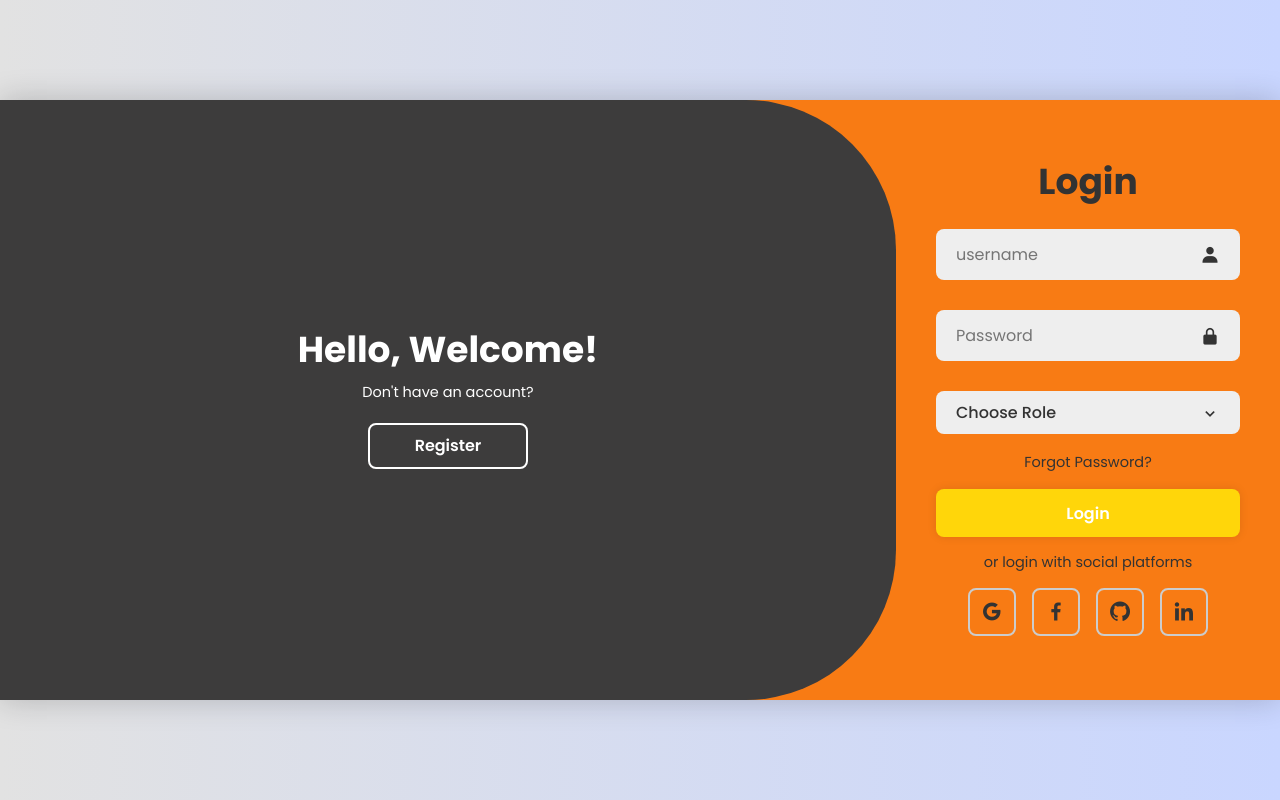
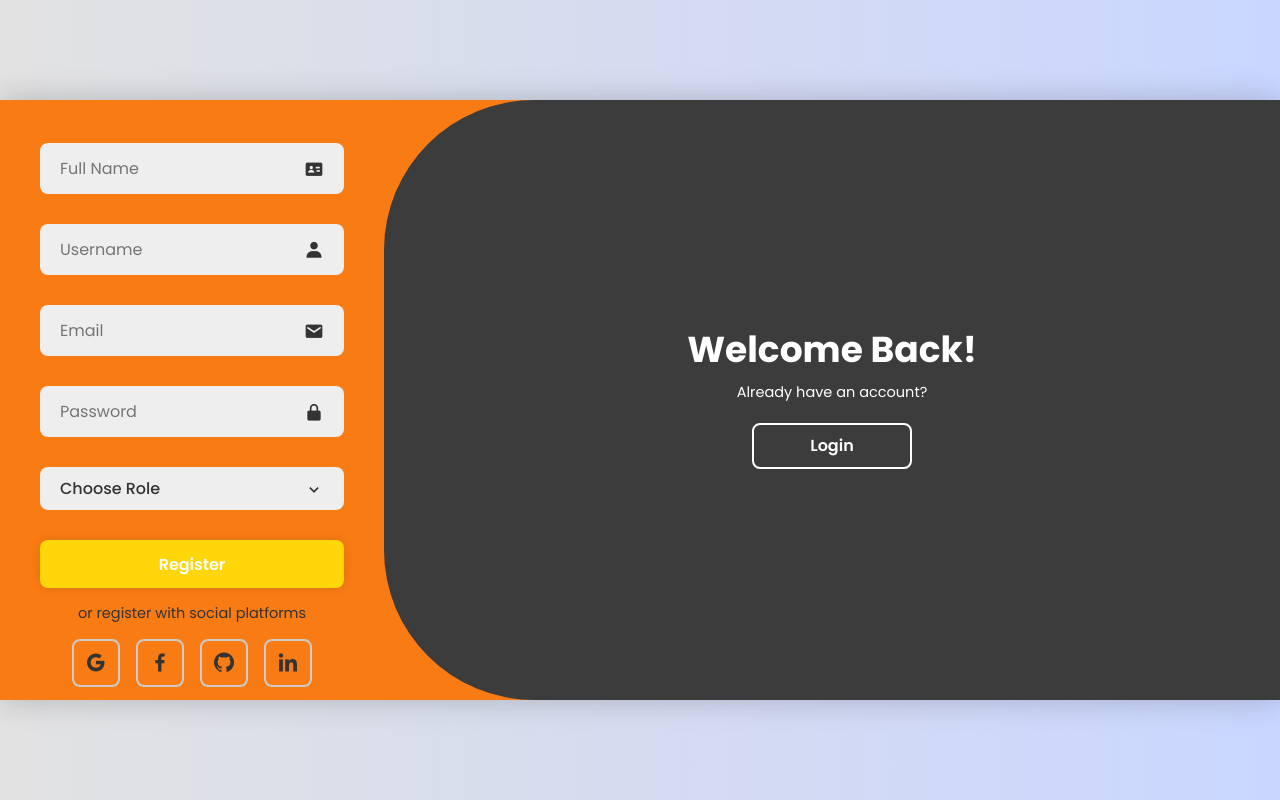
Before and after one commit to pratyushkhare03/Workwheels, a Django app: page /register/ in a window 1280 px wide. Run offline with Django 5.2, Linux system fonts and the light colour scheme.

Commit message:
Resolved register login conflict

```diff
--- a/authentication/views.py
+++ b/authentication/views.py
@@ -9,7 +9,9 @@ def index(request):
     return render(request, 'sitemaster.html')
 
 def register(request):
-     if request.method == "POST":
+      path = request.path
+      initial_form = 'login' if 'login' in path else 'register'
+      if request.method == "POST":
         username = request.POST['Usernm']
         email = request.POST['email']
         password = request.POST['password']
@@ -33,11 +35,14 @@ def register(request):
         messages.success(request, "Account created successfully. Please log in.")
         return redirect('/')  # Change to your login page
 
-     return render(request,'register.html')
+     #return render(request,'register.html')
+      return render(request, 'register.html', {'initial_form': initial_form})
 
 # Login function
 
 def  login(req):
+    path = req.path
+    initial_form = 'login' if 'login' in path else 'register'
     if req.method == "POST":
      usernm = req.POST['username']
      pasw = req.POST['password']
@@ -64,4 +69,5 @@ def  login(req):
       # #   elif role == "driver":
      else:
                  return redirect('/driver')
-    return render(req,'register.html')
+    #return render(req,'register.html')
+    return render(req, 'register.html', {'initial_form': initial_form})
--- a/templates/register.html
+++ b/templates/register.html
@@ -325,7 +325,7 @@
 
   </head>
   <body>
-    <div class="container">
+    <div class="container {% if initial_form == 'register' %}active{% endif %}">
       <div class="form-box login">
         <form action="" method="post">
            {% csrf_token %}
@@ -426,17 +426,17 @@
 
 
     <script>
-        const container = document.querySelector('.container');
-        const registerBtn = document.querySelector('.register-btn');
-        const loginBtn = document.querySelector('.login-btn');
-
-        registerBtn.addEventListener('click', () => {
-            container.classList.add('active');
-        })
-
-        loginBtn.addEventListener('click', () => {
-            container.classList.remove('active');
-        })
+        //const container = document.querySelector('.container');
+        //const registerBtn = document.querySelector('.register-btn');
+        //const loginBtn = document.querySelector('.login-btn');
+//
+        //registerBtn.addEventListener('click', () => {
+        //    container.classList.add('active');
+        //})
+//
+        //loginBtn.addEventListener('click', () => {
+        //    container.classList.remove('active');
+        //})
 
         // Validate Passwords
         //function validatePasswords() {
@@ -452,6 +452,20 @@
         //    return true; // Allow form submission
         //  }
         //}
+
+        const container = document.querySelector('.container');
+        const registerBtn = document.querySelector('.register-btn');
+        const loginBtn = document.querySelector('.login-btn');
+
+        registerBtn.addEventListener('click', () => {
+            container.classList.add('active');
+            history.pushState(null, '', '/register'); // change URL without reload
+        });
+
+        loginBtn.addEventListener('click', () => {
+            container.classList.remove('active');
+            history.pushState(null, '', '/login');
+        });
     </script>
 
 
```
Also changed, not shown: db.sqlite3.
